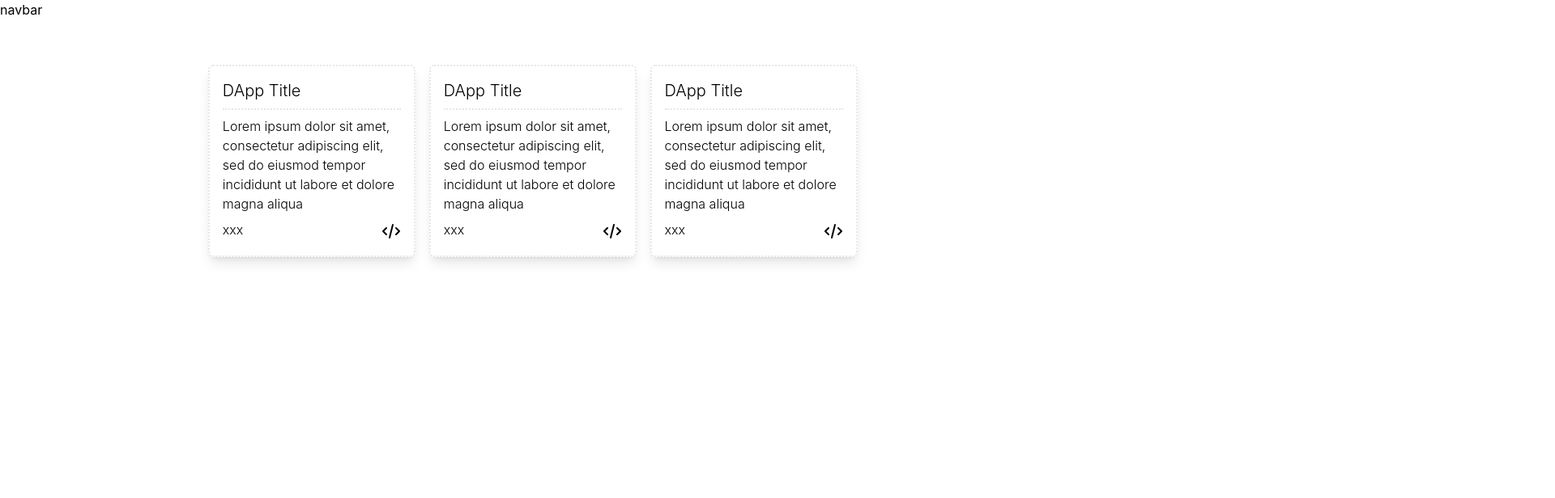
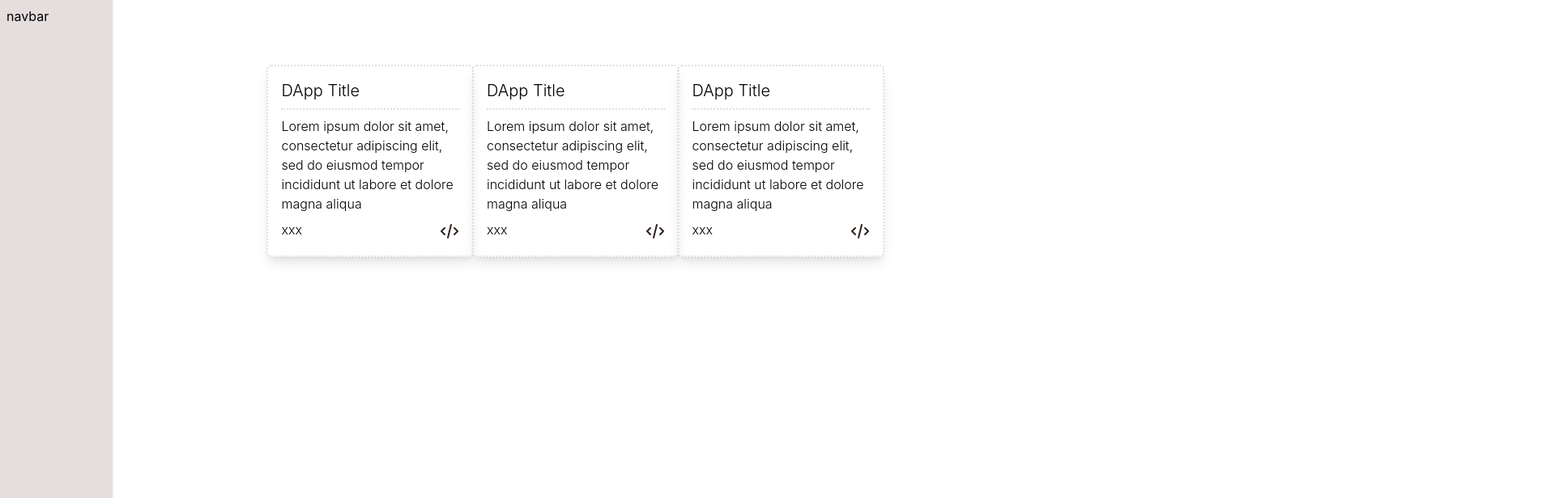
Before and after one commit to chloe-klatyn/klaytn-starter-kit, a Next.js app: page / in a window 1280 px wide. Shown: the top 616 px of the page at 81% size, 1920 px wide, since content can reach past the window. Built offline with nearby package versions, Linux system fonts and the light colour scheme.

Commit message:
added colours and fonts to tailwind config

```diff
--- a/components/Navbar.tsx
+++ b/components/Navbar.tsx
@@ -1,5 +1,9 @@
 const Navbar = () => {
-  return <div className="h-screen">navbar</div>;
+  return (
+    <div className="h-screen bg-grey w-1/3 p-2 border-r-2 border-grey shadow">
+      navbar
+    </div>
+  );
 };
 
 export default Navbar;
--- a/tailwind.config.js
+++ b/tailwind.config.js
@@ -4,7 +4,20 @@ module.exports = {
     "./components/**/*.{js,ts,jsx,tsx}",
   ],
   theme: {
-    extend: {},
+    extend: {
+      colors: {
+        grey: "#e5dede",
+        lightorange: "#ff8c00",
+        orange: "#ff2f00",
+        magma: "#850000",
+        umber: "#30211c",
+      },
+      fontFamily: {
+        Montserrat: ["Montserrat", "sans-serif"],
+        Roboto: ["Roboto", "sans-serif"],
+        Outfit: ["Outfit", "sans-serif"],
+      },
+    },
   },
   plugins: [],
 };
```
